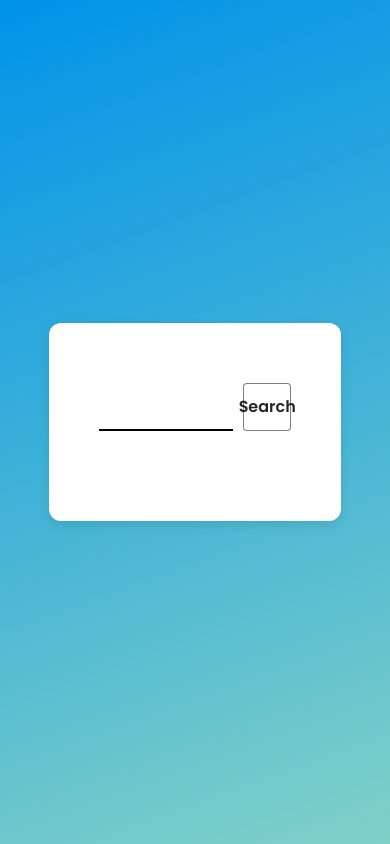
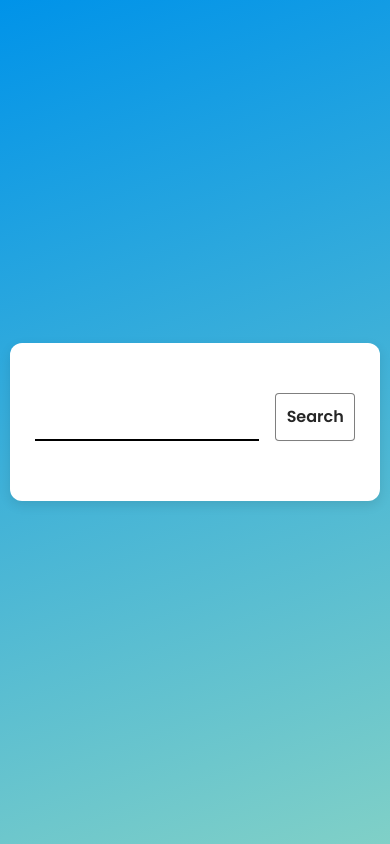
Before and after one commit to AndreyDimitrov3/English-Dictionary, a plain HTML site: page index.html in a window 390 px wide. Drawn offline with Linux system fonts and the light colour scheme.

Commit message:
Update Dictionary.css

```diff
--- a/Dictionary.css
+++ b/Dictionary.css
@@ -157,3 +157,18 @@ input:focus{
 .hidden{
     display: none;
 }
+
+@media (max-width: 630px){
+    .main{
+        width: 85%;
+        padding: 50px 38px 25px;
+    }
+}
+
+
+@media (max-width: 425px){
+    .main{
+        width: 95%;
+        padding: 40px 25px 20px;
+    }
+}
```
